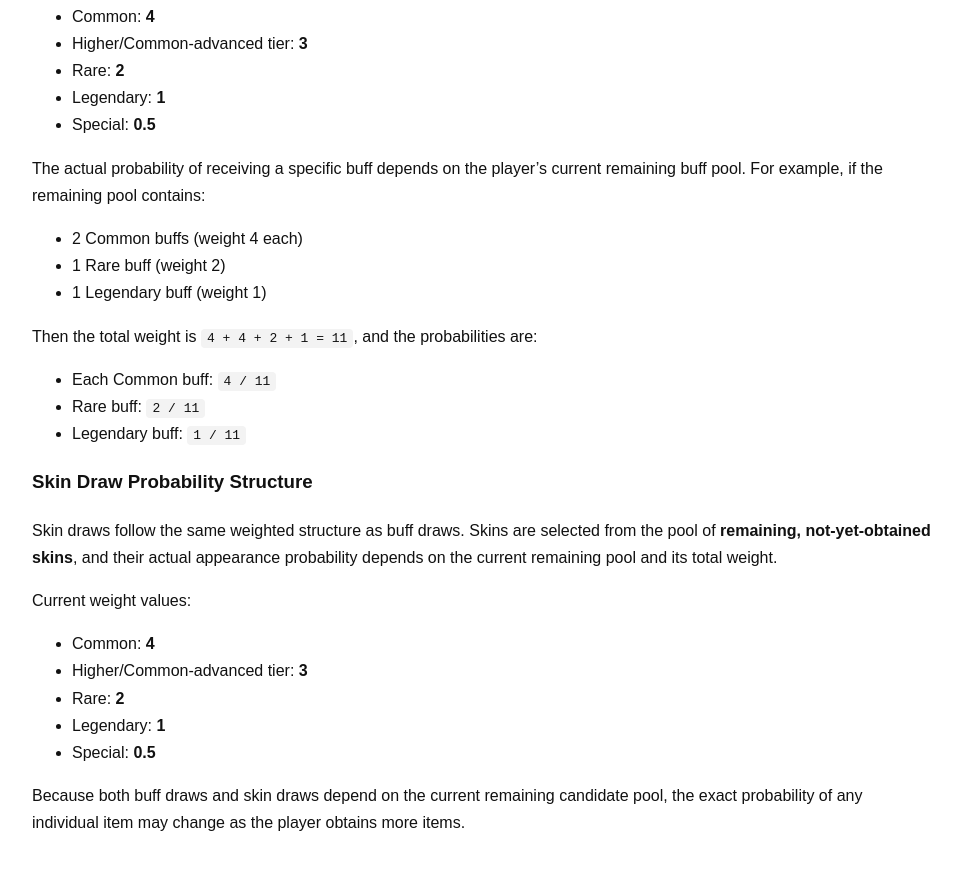
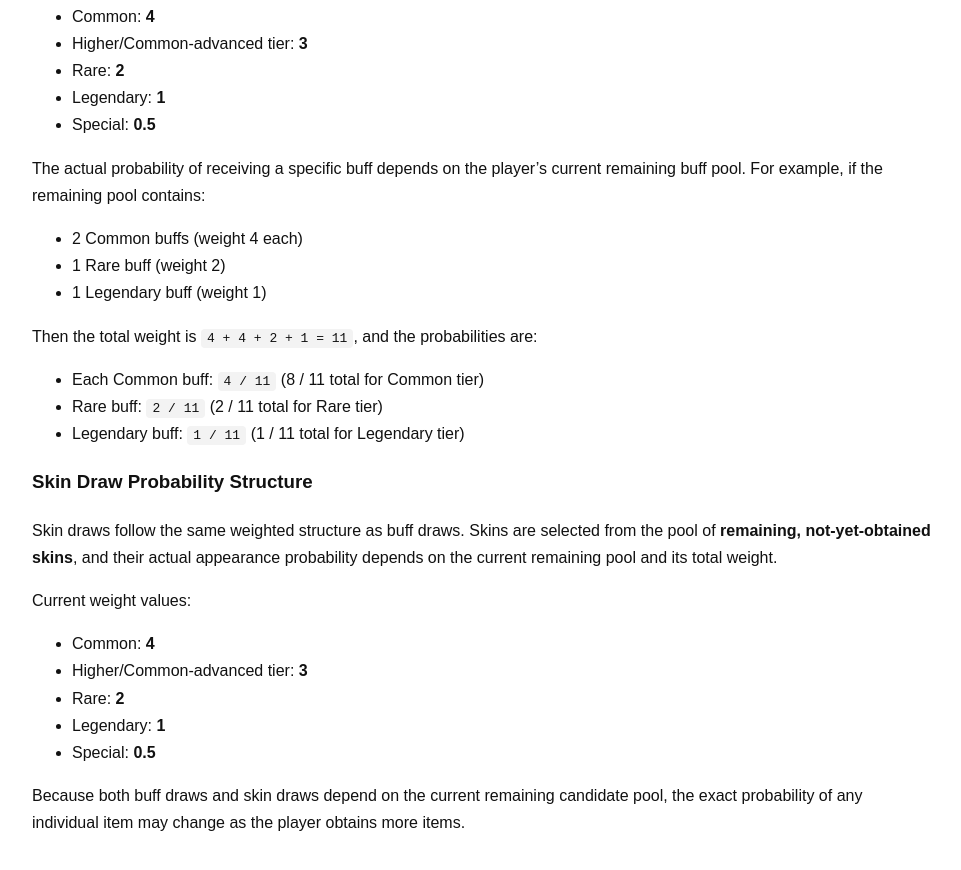
Before and after one commit to crazykorea/Calm_Spinner_Privacy, a plain HTML site: page index.html in a window 1280 px wide. Shown: the part 2879-3749 px from the top of the page, without its empty margins (158-1119 px from the left). Drawn offline with Linux system fonts and the light colour scheme.

```diff
--- a/index.html
+++ b/index.html
@@ -189,9 +189,9 @@
     Then the total weight is <code>4 + 4 + 2 + 1 = 11</code>, and the probabilities are:
   </p>
   <ul>
-    <li>Each Common buff: <code>4 / 11</code></li>
-    <li>Rare buff: <code>2 / 11</code></li>
-    <li>Legendary buff: <code>1 / 11</code></li>
+    <li>Each Common buff: <code>4 / 11</code> <span>(8 / 11 total for Common tier)</span></li>
+    <li>Rare buff: <code>2 / 11</code> <span>(2 / 11 total for Rare tier)</span></li>
+    <li>Legendary buff: <code>1 / 11</code> <span>(1 / 11 total for Legendary tier)</span></li>
   </ul>
 
   <h3>Skin Draw Probability Structure</h3>
```
